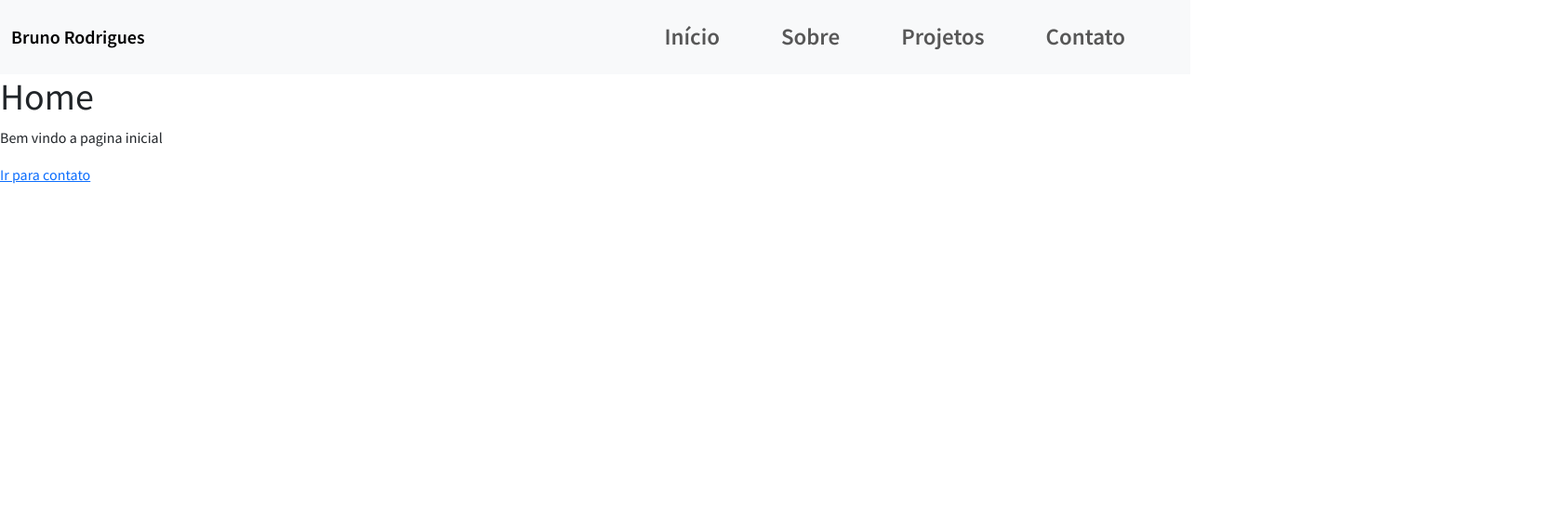
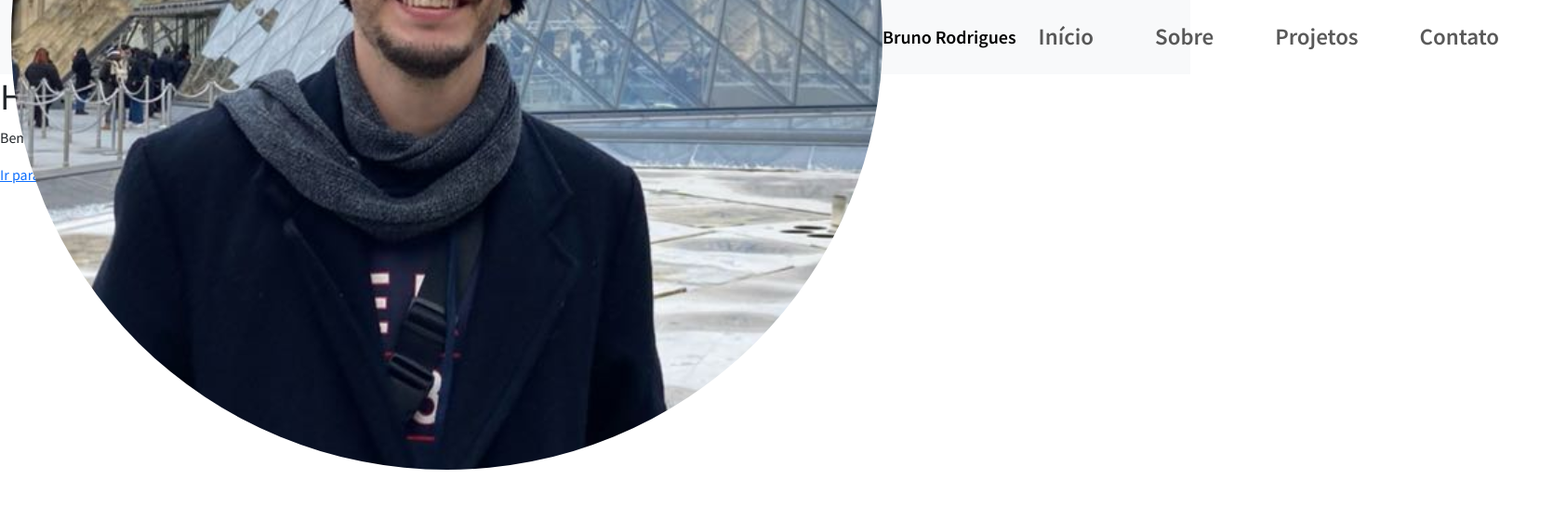
Before and after one commit to brgomesz/Portif-lio, a React (Create React App) app: page / in a window 1280 px wide. Shown: the top 544 px of the page at 93% size, 1670 px wide, since content can reach past the window. Built offline with nearby package versions, Linux system fonts and the light colour scheme.

Commit message:
Adição do avatar

```diff
--- a/src/componentes/Header.js
+++ b/src/componentes/Header.js
@@ -5,6 +5,8 @@ function Header(){
     return(
         <nav class="navbar navbar-expand-lg bg-body-tertiary">
         <div class="container-fluid">
+        <img src="avatar-bruno.png" className="rounded-circle avatar"
+  alt="Avatar" />
           <a class="navbar-brand" href="#">Bruno Rodrigues</a>
           {/* <button class="navbar-toggler" type="button" data-bs-toggle="collapse" data-bs-target="#navbarNav" aria-controls="navbarNav" aria-expanded="false" aria-label="Toggle navigation">
             <span class="navbar-toggler-icon"></span>
```
Also changed, not shown: public/avatar-bruno.png (added).
